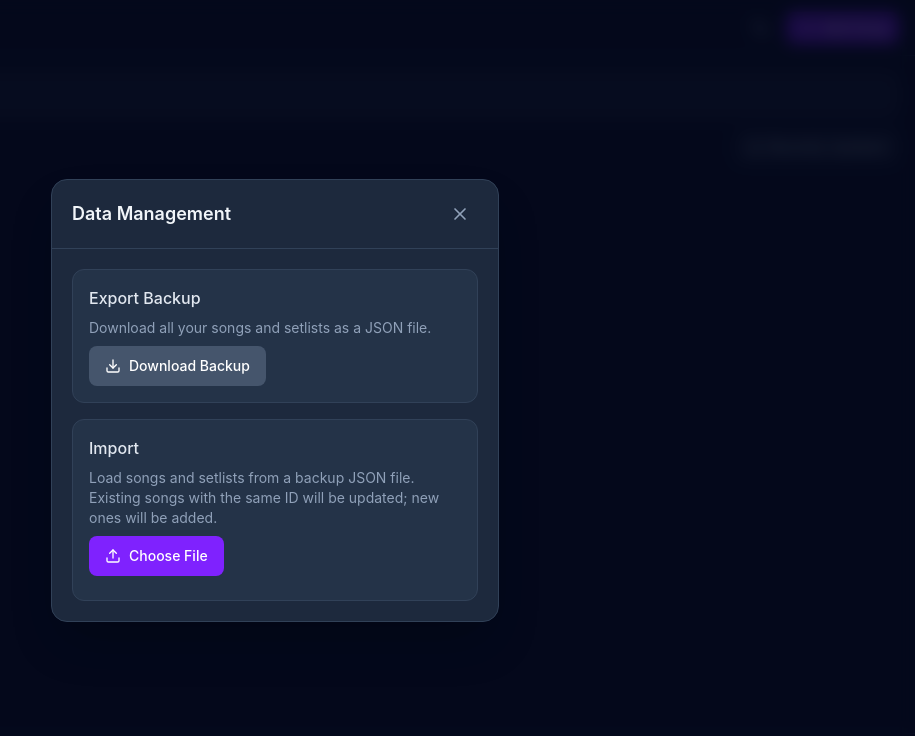
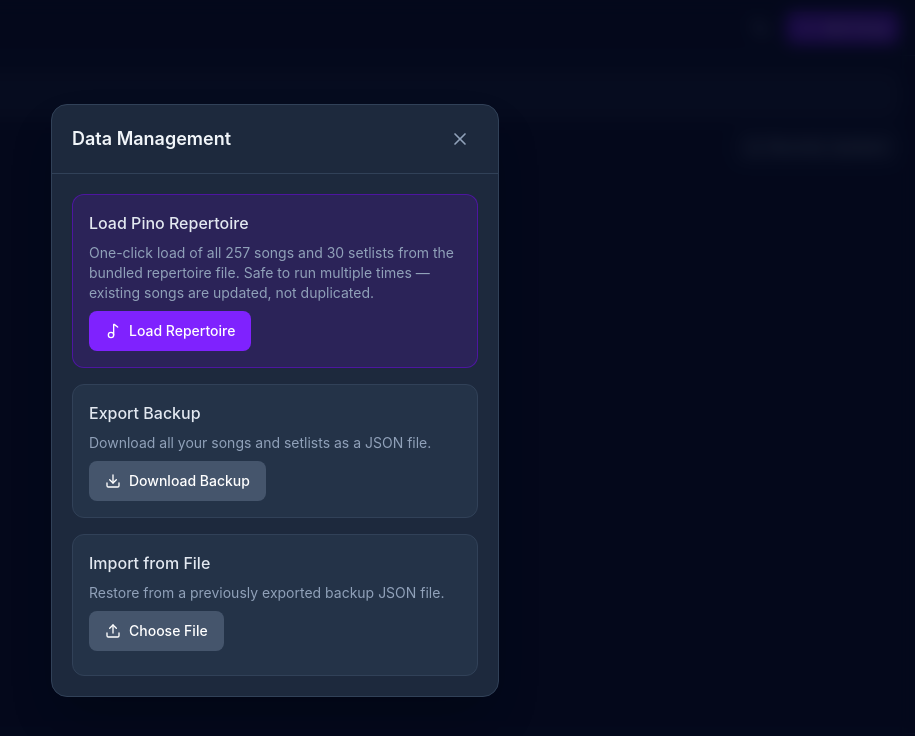
Before and after one commit to montedelacruz/pino-live, a React (Vite) app: page / in a window 1280 px wide. Both pictures are taken after a click on the button "Import / Export". Shown: the top 736 px of the page, without its empty margins (365-1280 px from the left). Built offline with nearby package versions, Linux system fonts and the light colour scheme.

Commit message:
Add one-click bundled repertoire import

```diff
--- a/src/components/DataModal.tsx
+++ b/src/components/DataModal.tsx
@@ -1,5 +1,5 @@
 import { useRef, useState } from 'react'
-import { X, Download, Upload, CheckCircle, AlertCircle, Loader2 } from 'lucide-react'
+import { X, Download, Upload, CheckCircle, AlertCircle, Loader2, Music2 } from 'lucide-react'
 import { exportData, importData, type ImportResult } from '../utils/exportImport'
 import { useSongStore } from '../store/songStore'
 import { useSetlistStore } from '../store/setlistStore'
@@ -10,12 +10,21 @@
 
 type Status = 'idle' | 'importing' | 'done' | 'error'
 
+async function importFromUrl(url: string): Promise<ImportResult> {
+  const res = await fetch(url)
+  if (!res.ok) throw new Error(`Could not fetch file (${res.status})`)
+  const blob = await res.blob()
+  const file = new File([blob], 'pino-import.json', { type: 'application/json' })
+  return importData(file)
+}
+
 export function DataModal({ onClose }: DataModalProps) {
   const fileInputRef = useRef<HTMLInputElement>(null)
   const [status, setStatus] = useState<Status>('idle')
   const [result, setResult] = useState<ImportResult | null>(null)
   const [errorMsg, setErrorMsg] = useState('')
   const [exporting, setExporting] = useState(false)
+  const [bundleImporting, setBundleImporting] = useState(false)
 
   const hydrateSongs = useSongStore((s) => s.hydrate)
   const hydrateSetlists = useSetlistStore((s) => s.hydrate)
@@ -29,28 +38,35 @@
     }
   }
 
-  const handleFileChange = async (e: React.ChangeEvent<HTMLInputElement>) => {
-    const file = e.target.files?.[0]
-    if (!file) return
-
+  const runImport = async (promise: Promise<ImportResult>) => {
     setStatus('importing')
     setResult(null)
     setErrorMsg('')
-
     try {
-      const res = await importData(file)
+      const res = await promise
       setResult(res)
       setStatus('done')
-      // Re-hydrate stores so UI reflects imported data immediately
       await hydrateSongs()
       await hydrateSetlists()
     } catch (err) {
       setErrorMsg(err instanceof Error ? err.message : 'Unknown error')
       setStatus('error')
-    } finally {
-      // Reset input so same file can be re-imported if needed
-      if (fileInputRef.current) fileInputRef.current.value = ''
     }
+  }
+
+  const handleBundledImport = async () => {
+    setBundleImporting(true)
+    // Resolves correctly both on localhost and on GitHub Pages /pino-live/
+    const url = new URL('pino-import.json', window.location.href).href
+    await runImport(importFromUrl(url))
+    setBundleImporting(false)
+  }
+
+  const handleFileChange = async (e: React.ChangeEvent<HTMLInputElement>) => {
+    const file = e.target.files?.[0]
+    if (!file) return
+    await runImport(importData(file))
+    if (fileInputRef.current) fileInputRef.current.value = ''
   }
 
   return (
@@ -70,6 +86,26 @@
 
         <div className="px-5 py-5 space-y-4">
 
+          {/* Load bundled repertoire — prominent, first */}
+          <div className="p-4 bg-violet-900/30 border border-violet-700/50 rounded-xl space-y-2">
+            <h3 className="font-medium text-slate-200">Load Pino Repertoire</h3>
+            <p className="text-sm text-slate-400">
+              One-click load of all 257 songs and 30 setlists from the bundled repertoire file.
+              Safe to run multiple times — existing songs are updated, not duplicated.
+            </p>
+            <button
+              onClick={handleBundledImport}
+              disabled={status === 'importing' || bundleImporting}
+              className="flex items-center gap-2 px-4 py-2.5 bg-violet-600 hover:bg-violet-500
+                         disabled:opacity-50 text-white rounded-lg text-sm font-medium transition-colors"
+            >
+              {bundleImporting
+                ? <Loader2 size={16} className="animate-spin" />
+                : <Music2 size={16} />}
+              {bundleImporting ? 'Loading…' : 'Load Repertoire'}
+            </button>
+          </div>
+
           {/* Export */}
           <div className="p-4 bg-slate-700/40 border border-slate-700 rounded-xl space-y-2">
             <h3 className="font-medium text-slate-200">Export Backup</h3>
@@ -82,30 +118,27 @@
               className="flex items-center gap-2 px-4 py-2.5 bg-slate-600 hover:bg-slate-500
                          disabled:opacity-50 text-white rounded-lg text-sm font-medium transition-colors"
             >
-              {exporting
-                ? <Loader2 size={16} className="animate-spin" />
-                : <Download size={16} />}
+              {exporting ? <Loader2 size={16} className="animate-spin" /> : <Download size={16} />}
               {exporting ? 'Preparing…' : 'Download Backup'}
             </button>
           </div>
 
-          {/* Import */}
+          {/* Import from file */}
           <div className="p-4 bg-slate-700/40 border border-slate-700 rounded-xl space-y-2">
-            <h3 className="font-medium text-slate-200">Import</h3>
+            <h3 className="font-medium text-slate-200">Import from File</h3>
             <p className="text-sm text-slate-400">
-              Load songs and setlists from a backup JSON file. Existing songs with the same
-              ID will be updated; new ones will be added.
+              Restore from a previously exported backup JSON file.
             </p>
             <button
               onClick={() => fileInputRef.current?.click()}
               disabled={status === 'importing'}
-              className="flex items-center gap-2 px-4 py-2.5 bg-violet-600 hover:bg-violet-500
+              className="flex items-center gap-2 px-4 py-2.5 bg-slate-600 hover:bg-slate-500
                          disabled:opacity-50 text-white rounded-lg text-sm font-medium transition-colors"
             >
-              {status === 'importing'
+              {status === 'importing' && !bundleImporting
                 ? <Loader2 size={16} className="animate-spin" />
                 : <Upload size={16} />}
-              {status === 'importing' ? 'Importing…' : 'Choose File'}
+              {status === 'importing' && !bundleImporting ? 'Importing…' : 'Choose File'}
             </button>
             <input
               ref={fileInputRef}
@@ -116,21 +149,17 @@
             />
           </div>
 
-          {/* Import result */}
+          {/* Result */}
           {status === 'done' && result && (
             <div className="flex gap-3 p-4 bg-green-900/30 border border-green-700/50 rounded-xl">
               <CheckCircle size={20} className="text-green-400 flex-shrink-0 mt-0.5" />
               <div className="text-sm text-green-200 space-y-1">
                 <p className="font-medium">Import complete!</p>
-                <p>
-                  Songs: {result.songsAdded} added, {result.songsUpdated} updated
-                </p>
-                <p>
-                  Setlists: {result.setlistsAdded} added, {result.setlistsUpdated} updated
-                </p>
+                <p>Songs: {result.songsAdded} added, {result.songsUpdated} updated</p>
+                <p>Setlists: {result.setlistsAdded} added, {result.setlistsUpdated} updated</p>
                 {result.errors.length > 0 && (
                   <p className="text-yellow-400 mt-1">
-                    {result.errors.length} item(s) skipped — check console for details.
+                    {result.errors.length} item(s) skipped.
                   </p>
                 )}
               </div>
```
